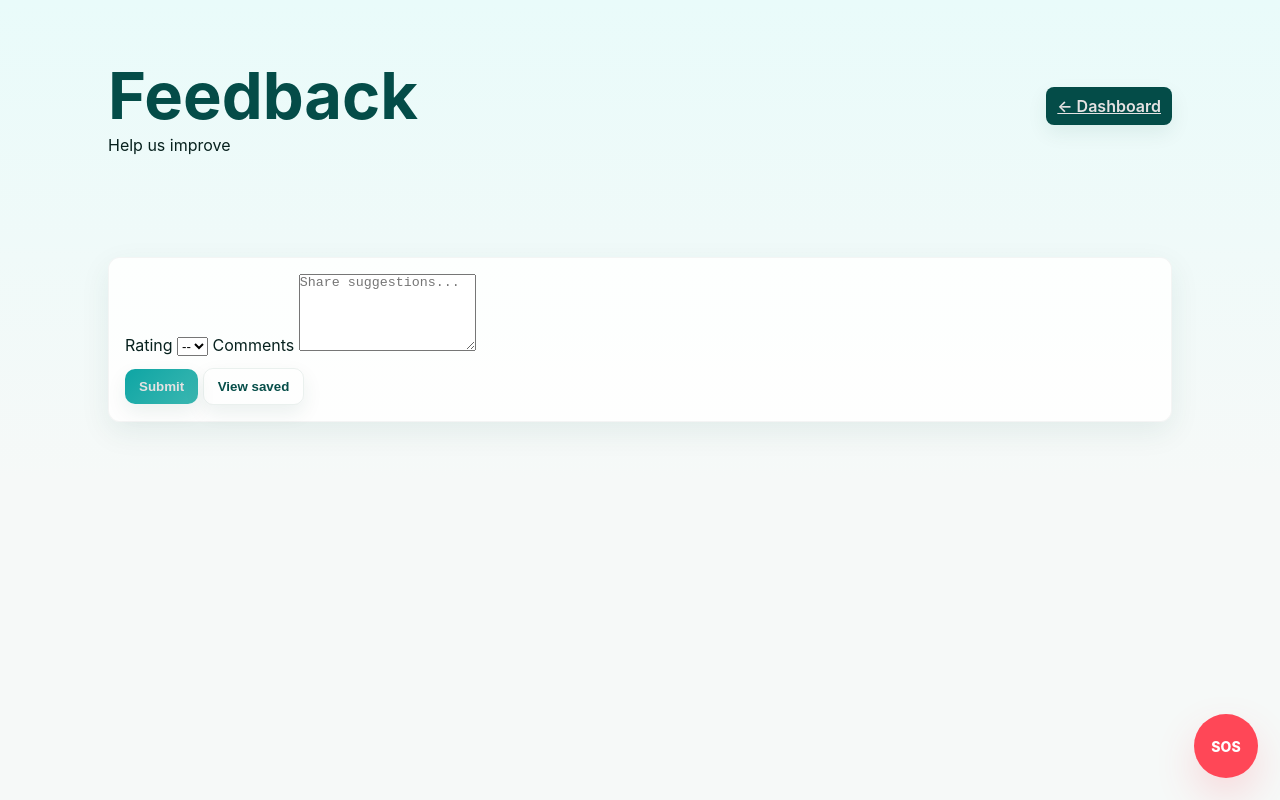
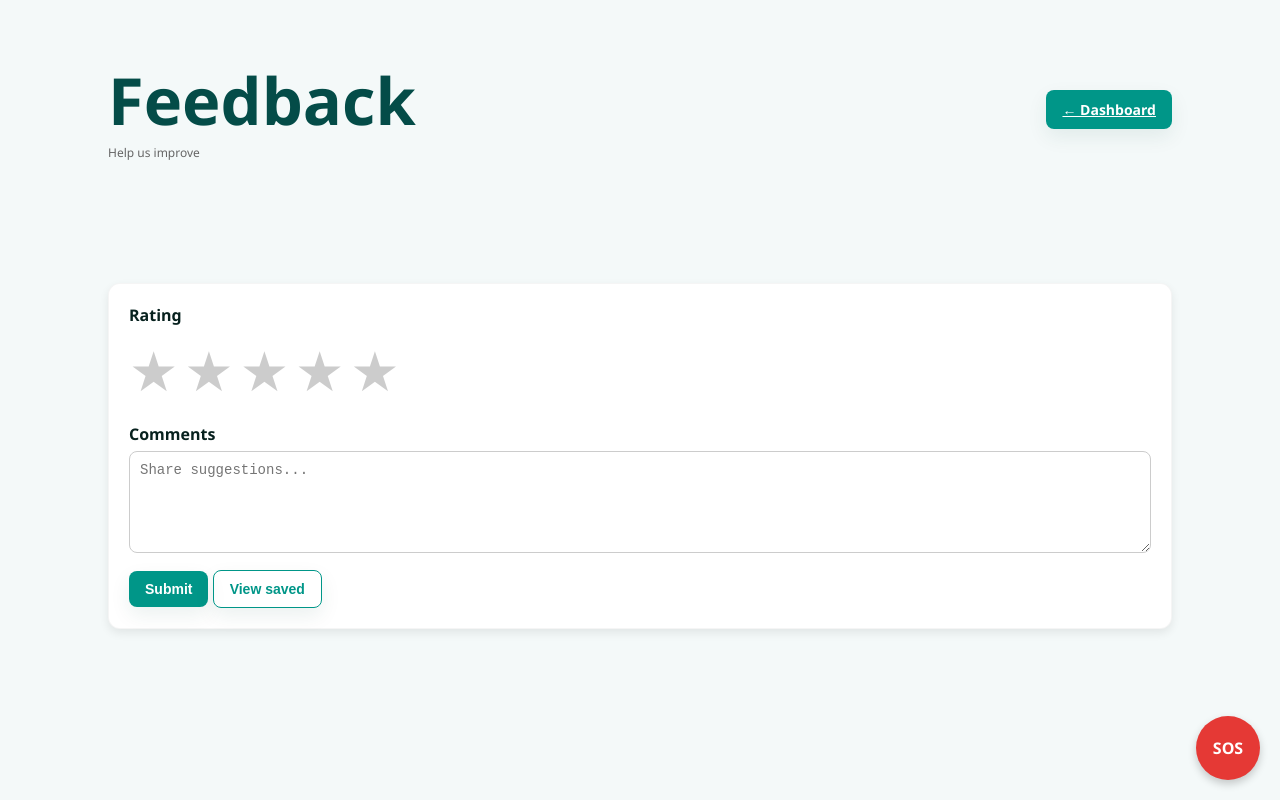
Before and after one commit to watermelon588/ByteBusters, a plain HTML site: page feedback.html in a window 1280 px wide. Drawn offline with Linux system fonts and the light colour scheme.

Commit message:
Updated feedback ui

```diff
--- a/feedback.html
+++ b/feedback.html
@@ -5,11 +5,115 @@
   <meta name="viewport" content="width=device-width,initial-scale=1" />
   <title>Feedback</title>
   <link rel="stylesheet" href="style.css" />
+  <style>
+    body {
+      background: #f4f9f9;
+      font-family: 'Segoe UI', sans-serif;
+    }
+    .panel {
+      background: #fff;
+      border-radius: 12px;
+      padding: 20px;
+      box-shadow: 0 4px 10px rgba(0,0,0,0.08);
+      margin-top: 20px;
+      animation: fadeIn 0.4s ease;
+    }
+    .label {
+      display: block;
+      font-weight: 600;
+      margin-bottom: 6px;
+    }
+    .star-rating {
+      display: flex;
+      gap: 6px;
+      font-size: 55px;
+      cursor: pointer;
+      margin-bottom: 16px;
+    }
+    .star {
+      color: #ccc;
+      transition: color 0.2s ease;
+    }
+    .star.active {
+      color: #ffb400;
+    }
+    textarea {
+      width: 100%;
+      border: 1px solid #ccc;
+      border-radius: 8px;
+      padding: 10px;
+      font-size: 14px;
+      resize: vertical;
+    }
+    textarea:focus {
+      outline: none;
+      border-color: #009688;
+      box-shadow: 0 0 4px rgba(0,150,136,0.4);
+    }
+    .btn {
+      background: #009688;
+      color: #fff;
+      border: none;
+      border-radius: 8px;
+      padding: 10px 16px;
+      cursor: pointer;
+      font-size: 14px;
+      transition: background 0.2s ease;
+    }
+    .btn:hover {
+      background: #00796B;
+    }
+    .btn-outline {
+      background: transparent;
+      border: 1px solid #009688;
+      color: #009688;
+    }
+    .btn-outline:hover {
+      background: #009688;
+      color: #fff;
+    }
+    .saved-item {
+      background: #f9fdfd;
+      border: 1px solid #e0f2f1;
+      padding: 12px;
+      border-radius: 8px;
+      margin-bottom: 10px;
+      animation: fadeIn 0.3s ease;
+    }
+    .muted {
+      color: #666;
+      font-size: 12px;
+    }
+    @keyframes fadeIn {
+      from {opacity: 0; transform: translateY(5px);}
+      to {opacity: 1; transform: translateY(0);}
+    }
+    .sos-btn {
+      position: fixed;
+      right: 20px;
+      bottom: 20px;
+      background: #e53935;
+      color: #fff;
+      padding: 14px 18px;
+      border-radius: 50%;
+      font-size: 16px;
+      font-weight: bold;
+      text-decoration: none;
+      box-shadow: 0 4px 8px rgba(0,0,0,0.2);
+      transition: background 0.2s ease;
+    }
+    .sos-btn:hover {
+      background: #b71c1c;
+    }
+  </style>
 </head>
 <body>
   <header class="topbar">
     <div class="container topbar-inner">
-      <div><h2 class="title">Feedback</h2><div class="muted">Help us improve</div></div>
+      <div>
+        <h2 class="title">Feedback</h2>
+        <div class="muted">Help us improve</div>
+      </div>
       <div><a class="btn btn-ghost" href="index.html">← Dashboard</a></div>
     </div>
   </header>
@@ -17,15 +121,18 @@
   <main class="container">
     <section class="panel">
       <form id="feedbackForm">
-        <label class="label">Rating
-          <select id="rating" required>
-            <option value="">--</option>
-            <option>1</option><option>2</option><option>3</option><option>4</option><option>5</option>
-          </select>
-        </label>
-        <label class="label">Comments
-          <textarea id="comments" rows="5" placeholder="Share suggestions..."></textarea>
-        </label>
+        <label class="label">Rating</label>
+        <div class="star-rating" id="starRating">
+          <span class="star" data-value="1">★</span>
+          <span class="star" data-value="2">★</span>
+          <span class="star" data-value="3">★</span>
+          <span class="star" data-value="4">★</span>
+          <span class="star" data-value="5">★</span>
+        </div>
+
+        <label class="label">Comments</label>
+        <textarea id="comments" rows="5" placeholder="Share suggestions..."></textarea>
+
         <div style="margin-top:12px;">
           <button class="btn" type="submit">Submit</button>
           <button id="viewBtn" class="btn btn-outline" type="button">View saved</button>
@@ -41,19 +148,48 @@
 
   <a class="sos-btn" href="#" id="sosBtnFeed" title="Emergency SOS">SOS</a>
 
-  <script src="script.js"></script>
   <script>
+    let selectedRating = 0;
+    const stars = document.querySelectorAll('.star');
+
+    stars.forEach(star => {
+      star.addEventListener('click', () => {
+        selectedRating = parseInt(star.getAttribute('data-value'));
+        updateStars();
+      });
+      star.addEventListener('mouseover', () => {
+        highlightStars(parseInt(star.getAttribute('data-value')));
+      });
+      star.addEventListener('mouseout', () => {
+        updateStars();
+      });
+    });
+
+    function updateStars() {
+      stars.forEach(s => s.classList.toggle('active', parseInt(s.getAttribute('data-value')) <= selectedRating));
+    }
+    function highlightStars(rating) {
+      stars.forEach(s => s.classList.toggle('active', parseInt(s.getAttribute('data-value')) <= rating));
+    }
+
     const fbForm = document.getElementById('feedbackForm');
     const savedList = document.getElementById('savedList');
+
     fbForm.addEventListener('submit', (e)=>{
       e.preventDefault();
-      const rating = document.getElementById('rating').value;
+      if (selectedRating === 0) {
+        alert("Please select a rating.");
+        return;
+      }
       const comments = document.getElementById('comments').value;
+      // 🚀 ADD YOUR SEND LOGIC HERE
       const arr = JSON.parse(localStorage.getItem('hc_feedback') || '[]');
-      arr.push({ rating, comments, at: new Date().toISOString() });
+      arr.push({ rating: selectedRating, comments, at: new Date().toISOString() });
       localStorage.setItem('hc_feedback', JSON.stringify(arr));
       alert('Thanks — feedback saved locally.');
       fbForm.reset();
+      selectedRating = 0;
+      updateStars();
     });
 
     document.getElementById('viewBtn').addEventListener('click', ()=>{
```
Also changed, not shown: server.js (added, +47 -0 lines).
